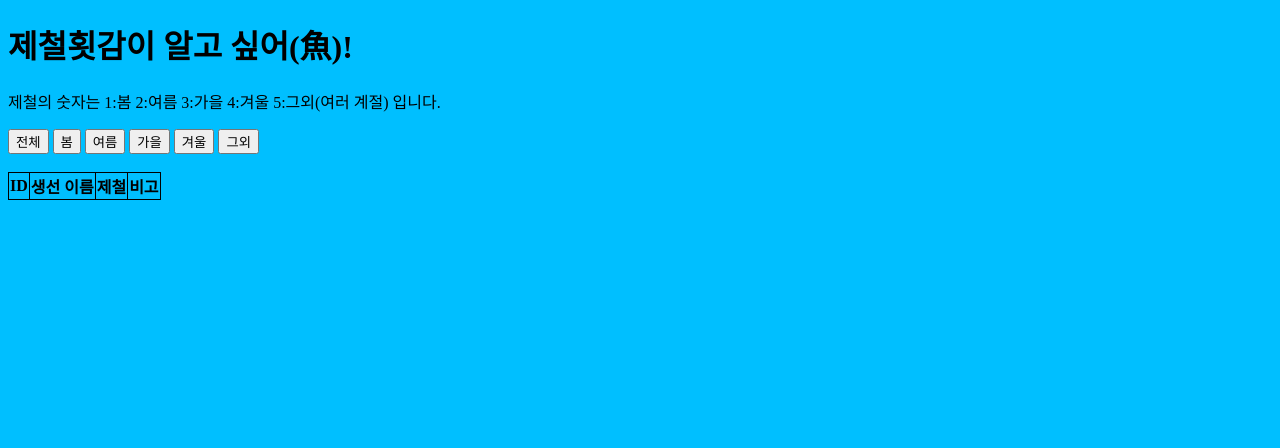
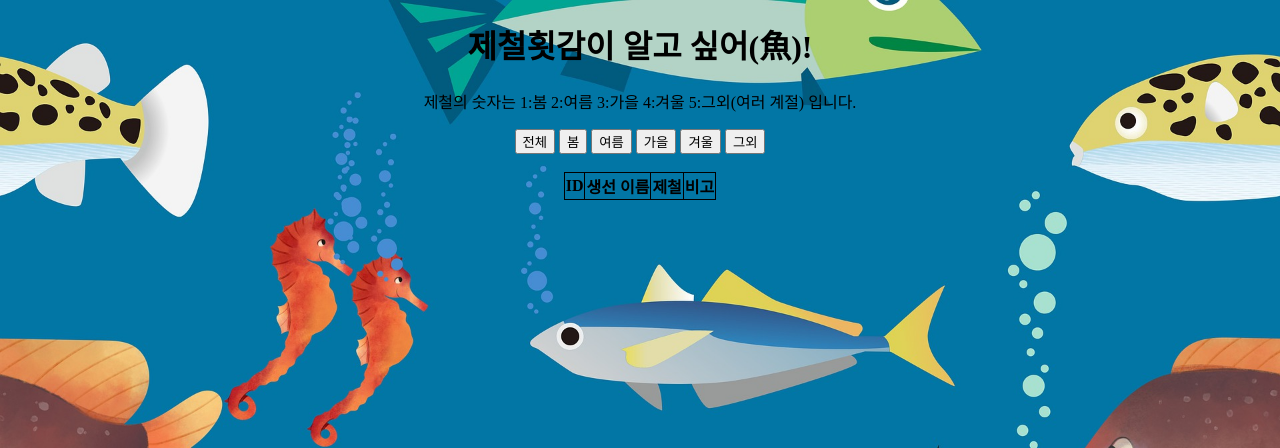
Before and after one commit to CmyeongG/MyFlask, a Flask app: page /info/ in a window 1280 px wide. Shown: the top 448 px of the page. Run offline with Flask 3, Linux system fonts and the light colour scheme; lists and menus that the app fills with data are empty; some web fonts are replaced.

Commit message:
CRUD almost done~!

```diff
--- a/apps/info/static/style.css
+++ b/apps/info/static/style.css
@@ -9,10 +9,14 @@
 *,
 html {
   font-family: KCC-Hanbit;
+  box-sizing: border-box;
 }
 
 html {
-  background-color: deepskyblue;
+  background-image: url(./fish3.jpg);
+  background-size: cover;
+  background-repeat: no-repeat;
+  background-attachment: fixed;
 }
 
 table {
@@ -23,7 +27,12 @@ table {
 table,
 th,
 td {
-  text-align: center;
   width: auto;
   border: 1px solid #000000;
+  margin-left: auto;
+  margin-right: auto;
 }
+
+.container {
+  text-align: center;
+}
--- a/apps/info/templates/info/index.html
+++ b/apps/info/templates/info/index.html
@@ -1,5 +1,6 @@
 {% extends 'info/base.html' %} {% block title %}사용자 신규 작성{% endblock %}
 {% block content %}
+<div class="container">
   <h1>제철횟감이 알고 싶어(魚)!</h1>
   <p>제철의 숫자는 1:봄 2:여름 3:가을 4:겨울 5:그외(여러 계절) 입니다.</p>
 
@@ -23,7 +24,7 @@
     {% for f in fish %}
     <tr>
       <td>
-      <a href="{{ url_for('info.delete_fish', fish_id=f.id)}}">{{ f.id }}</a>
+        <a href="{{ url_for('info.edit_fish', fish_id=f.id)}}">{{ f.id }}</a>
       </td>
       <td>{{ f.fishname }}</td>
       <td>{{ f.season }}</td>
@@ -31,5 +32,6 @@
     </tr>
     {% endfor %}
   </table>
+</div>
 
 {% endblock %}
--- a/apps/info/views.py
+++ b/apps/info/views.py
@@ -43,25 +43,48 @@ def create_fish():
     return redirect(url_for('info.create_fish'))
   return render_template('info/create.html', form=form)
 
-@info.route('/<fish_id>', methods=['GET','POST'])
+@info.route('/edit/<fish_id>', methods=['GET','POST'])
 def edit_fish(fish_id):
-    form = FishForm()
+  form = FishForm()
 
-    fish = Fish.query.filter_by(id=fish_id).first()
+  fish=Fish.query.filter_by(id=fish_id).first()
 
-    if form.validate_on_submit():
-        fish.fishname = form.fishname.data
-        fish.season = form.season.data
-        fish.etc = form.etc.data
-        db.session.add(fish)
-        db.session.commit()
-        return redirect(url_for('info.edit_user'))
+  form.fishname.data = fish.fishname
+  form.season.data = fish.season
+  form.etc.data = fish.etc
 
-    return render_template('info/edit.html', fish=fish, form=form)
+  if request.method == 'POST':
+      if fish:
 
-@info.route('/<fish_id>/delete', methods=["POST","GET"])
+          fish.fishname = request.form['fishname']
+          fish.season = request.form['season']
+          fish.etc = request.form['etc']
+
+          db.session.add(fish)
+          db.session.commit()
+
+
+      return redirect(url_for('info.index'))
+
+  return render_template('info/edit.html', fish=fish, form=form)
+
+
+@info.route('/delete/<fish_id>', methods=["POST","GET"])
 def delete_fish(fish_id):
     fish=Fish.query.filter_by(id=fish_id).first()
     db.session.delete(fish)
     db.session.commit()
     return redirect(url_for('info.index'))
+
+
+# @info.route('/update/<fish_id>', methods=['POST', 'GET'])
+# def update_fish(fish_id):
+
+#     fish=Fish.query.filter_by(id=fish_id).first()
+#     if request.method == 'POST':
+#       fish.fishname = request.form['fishname']
+#       fish.season = request.form['season']
+#       fish.etc = request.form['etc']
+#       db.session.add(fish)
+#       db.session.commit()
+#       return redirect(url_for('info.index'))
```
Also changed, not shown: apps/info/templates/info/edit.html (+12 -2 lines), apps/info/static/fish1.jpg (added), apps/info/static/fish2.jpg (added), apps/info/static/fish3.jpg (added), apps/info/static/fish4.jpg (added), apps/info/templates/info/1spring.html (deleted), apps/info/templates/info/2summer.html (deleted), apps/info/templates/info/3autumn.html (deleted), apps/info/templates/info/4winter.html (deleted). Lines whose indentation alone changed are shown as unchanged.
